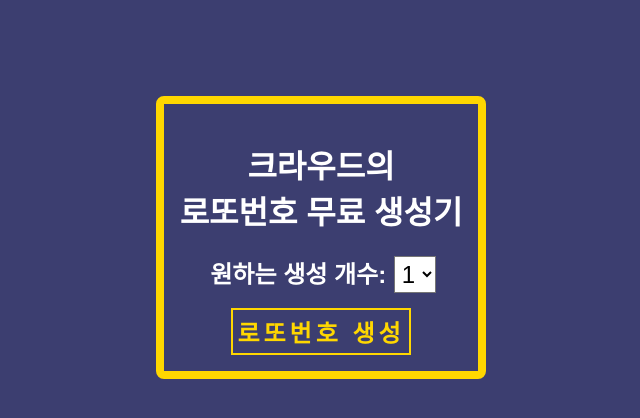
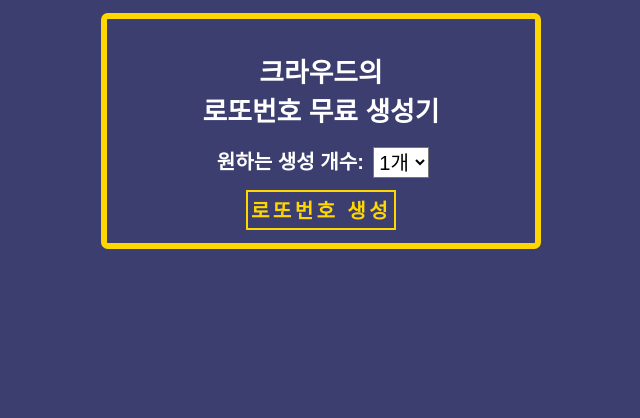
Before and after one commit to Kee-Seok/CrowdLotto, a plain HTML site: page index.html in a window 1280 px wide. Shown: the whole page, without its empty margins (319-959 px from the left). Drawn offline with Linux system fonts and the light colour scheme.

Commit message:
fourth commit

```diff
--- a/index.html
+++ b/index.html
@@ -14,7 +14,7 @@
       margin: 0;
       padding: 20px;
       text-align: center;
-	zoom: 80%;
+	zoom: 67%;
 	lign-height: 0.7;
     }
 
@@ -26,15 +26,17 @@
 
 
     .lotto-box {
+	width: 600px;
       display: inline-block;
       border: 10px solid gold;
       border-radius: 10px;
       padding: 20px;
-      margin: 100px;
+      margin: 0px;
     }
 
     .lotto-set {
       margin-bottom: 20px;
+
     }
 
     .round-header {
@@ -49,6 +51,7 @@
       flex-wrap: wrap;
       justify-content: flex-start;
       margin-top: 10px;
+
     }
 
     .lotto-number {
@@ -64,31 +67,42 @@
       align-items: center;
       text-shadow: 1px 1px 1px rgba(0, 0, 0, 0.2);
       box-shadow: 2px 2px 4px rgba(0, 0, 0, 0.3);
+
     }
 
     .lotto-number.range-1 {
       background-color: #ffd700; /* Yellow */
       color: #000000; /* Black number color for yellow ball */
+      margin-right: 10px;
+	margin-left: 10px;
     }
 
     .lotto-number.range-2 {
       background-color: #4169e1; /* Blue */
       color: #ffffff; /* White number color for blue ball */
+      margin-right: 10px;
+	margin-left: 10px;
     }
 
     .lotto-number.range-3 {
       background-color: #ff0000; /* Red */
       color: #ffffff; /* White number color for red ball */
+      margin-right: 10px;
+	margin-left: 10px;
     }
 
     .lotto-number.range-4 {
       background-color: #808080; /* Gray */
       color: #ffffff; /* White number color for gray ball */
+      margin-right: 10px;
+	margin-left: 10px;
     }
 
     .lotto-number.range-5 {
       background-color: #008000; /* Green */
       color: #ffffff; /* White number color for green ball */
+      margin-right: 10px;
+	margin-left: 10px;
     }
 
     .button {
@@ -135,13 +149,13 @@
   <div class="lotto-box">
     <h1 style="font-weight: bold; font-size: 40px;">크라우드의<br> 로또번호 무료 생성기</h1>
 
-    <label for="quantity" style= "color: white; font-weight: bold; font-size: 30px; padding: 5px;">원하는 생성 개수:</label>
+    <label for="quantity" style= "color: white; font-weight: bold; font-size: 30px; padding: 5px;">원하는 생성 개수: </label>
     <select id="quantity" name="quantity" style="font-size: 30px; padding: 5px;">
-      <option value="1">1</option>
-      <option value="2">2</option>
-      <option value="3">3</option>
-      <option value="4">4</option>
-      <option value="5">5</option>
+      <option value="1">1개</option>
+      <option value="2">2개</option>
+      <option value="3">3개</option>
+      <option value="4">4개</option>
+      <option value="5">5개</option>
     </select>
 
     <div id="lottoNumbers"></div>
```
